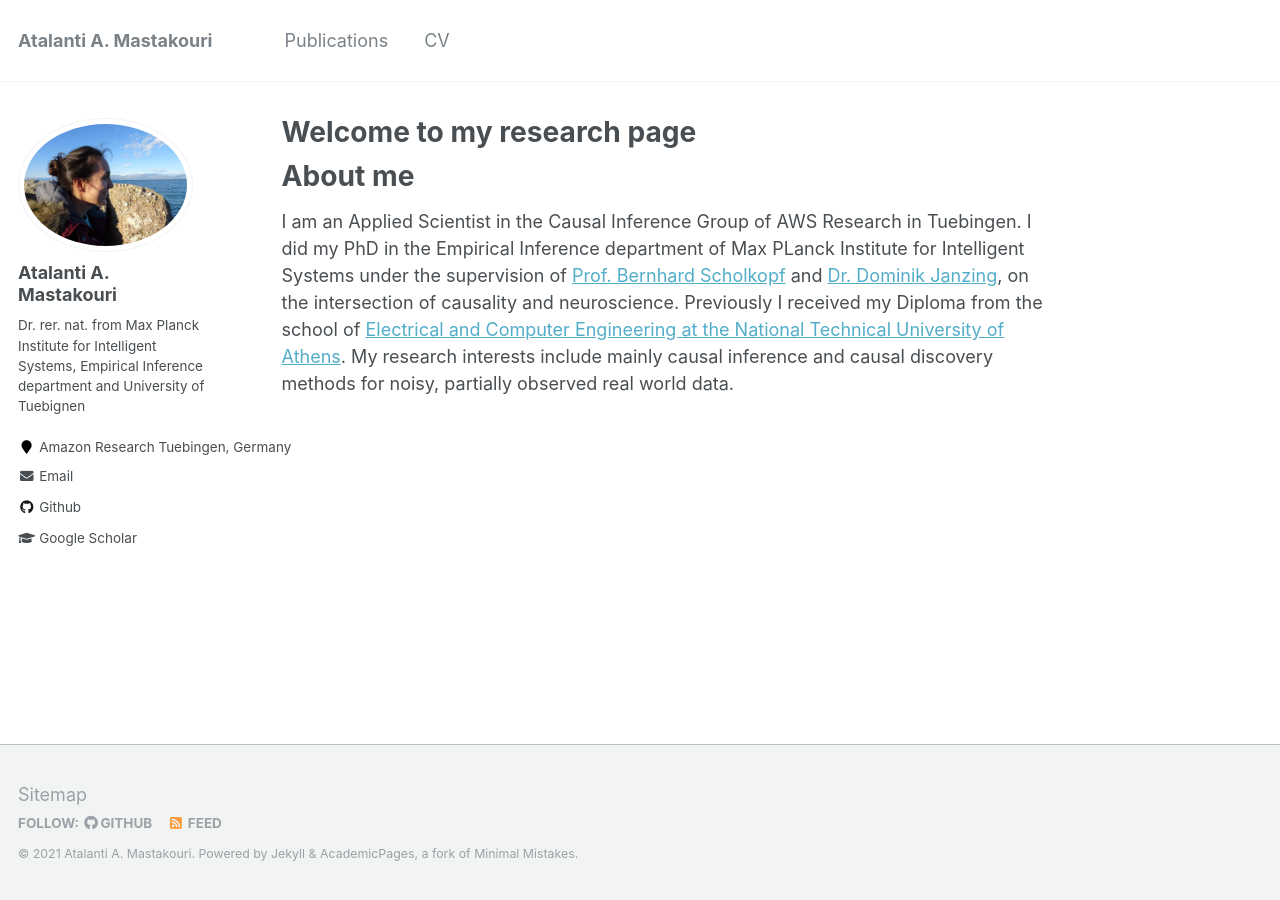
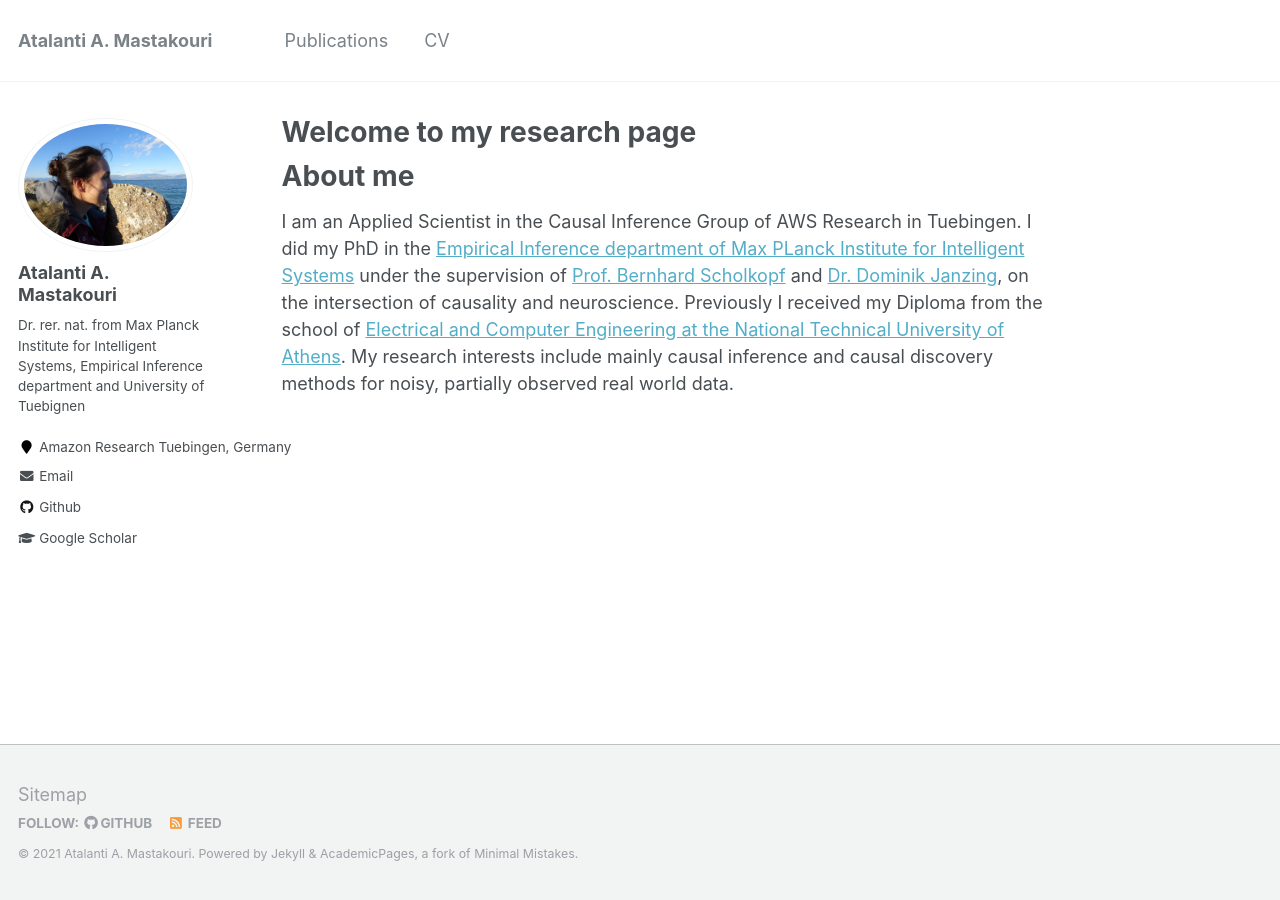
Before and after one commit to atalanti/atalanti.github.io, a Jekyll site: the page built from _pages/about.md, in a window 1280 px wide. Built offline with Jekyll 4.4.1, drawn with Linux system fonts in a browser that asks for light colours; part of the change alters nothing that is shown.

```diff
--- a/_pages/about.md
+++ b/_pages/about.md
@@ -10,4 +10,4 @@ redirect_from:
 
 About me
 ======
-I am an Applied Scientist in the Causal Inference Group of AWS Research in Tuebingen. I did my PhD in the Empirical Inference department of Max PLanck Institute for Intelligent Systems under the supervision of [Prof. Bernhard Scholkopf](https://www.is.mpg.de/~bs) and [Dr. Dominik Janzing](https://www.is.mpg.de/~janzing), on the intersection of causality and neuroscience. Previously I received my Diploma from the school of [Electrical and Computer Engineering at the National Technical University of Athens](https://www.ece.ntua.gr/en). My research interests include mainly causal inference and causal discovery methods for noisy, partially observed real world data.
+I am an Applied Scientist in the Causal Inference Group of AWS Research in Tuebingen. I did my PhD in the [Empirical Inference department of Max PLanck Institute for Intelligent Systems](https://ei.is.mpg.de/) under the supervision of [Prof. Bernhard Scholkopf](https://www.is.mpg.de/~bs) and [Dr. Dominik Janzing](https://www.is.mpg.de/~janzing), on the intersection of causality and neuroscience. Previously I received my Diploma from the school of [Electrical and Computer Engineering at the National Technical University of Athens](https://www.ece.ntua.gr/en). My research interests include mainly causal inference and causal discovery methods for noisy, partially observed real world data.
```
